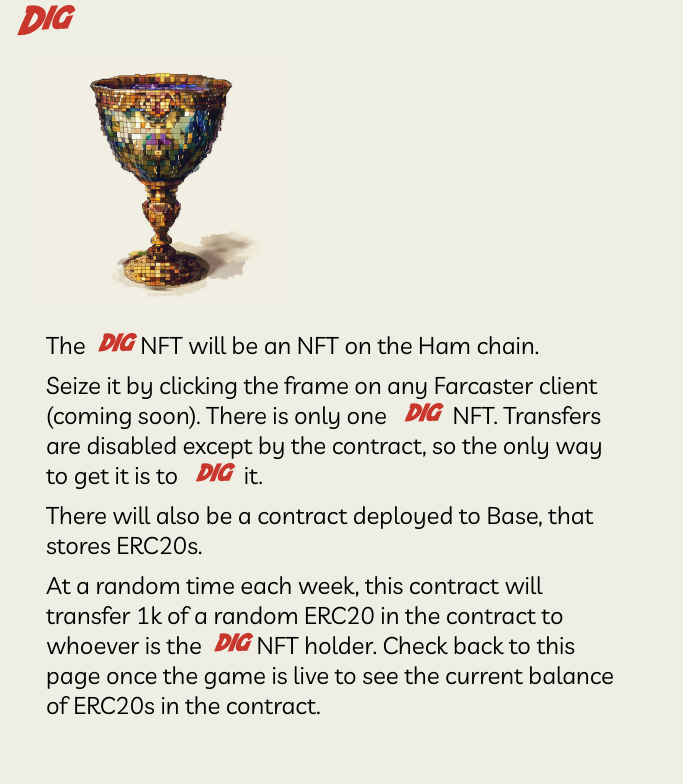
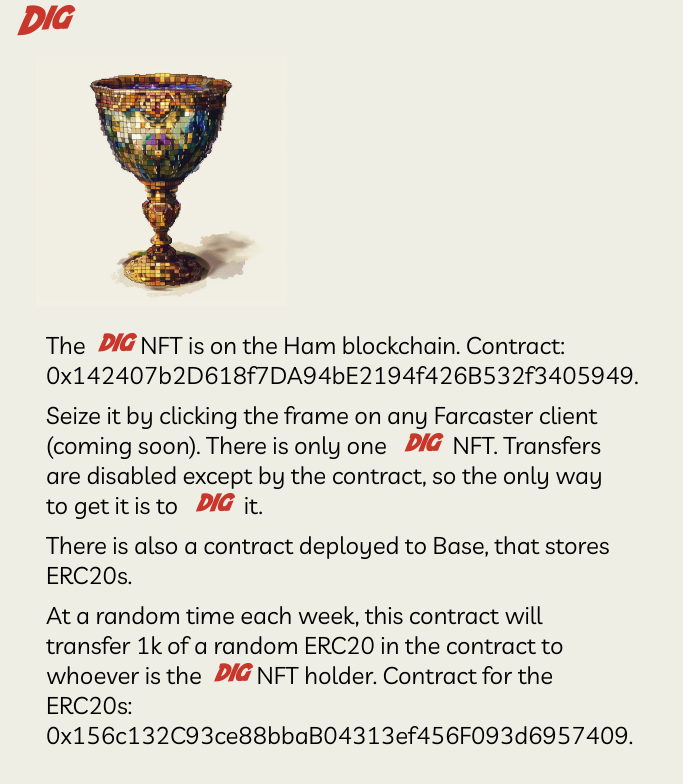
Before and after one commit to seanrobenalt/dig, a Next.js app: page /about in a window 1280 px wide. Shown: the top 784 px of the page, without its empty margins (0-683 px from the left). Built offline with nearby package versions, Linux system fonts and the light colour scheme.

Commit message:
update webpages with prod contracts

```diff
--- a/pages/about.js
+++ b/pages/about.js
@@ -52,13 +52,13 @@
                 >
                   dig
                 </span>
-                NFT will be an NFT on the{" "}
+                NFT is on the Ham blockchain. Contract:{" "}
                 <a
-                  href="https://ham.fun/"
                   target="_blank"
                   rel="noopener noreferrer"
+                  href="https://explorer.ham.fun/address/0x142407b2D618f7DA94bE2194f426B532f3405949"
                 >
-                  Ham chain
+                  0x142407b2D618f7DA94bE2194f426B532f3405949
                 </a>
                 .
               </h2>
@@ -88,8 +88,7 @@
                 it.
               </h2>
               <h2 style={{ margin: "10px" }}>
-                There will also be a contract deployed to Base, that stores
-                ERC20s.
+                There is also a contract deployed to Base, that stores ERC20s.
               </h2>
               <h2 style={{ margin: "10px" }}>
                 At a random time each week, this contract will transfer 1k of a
@@ -103,8 +102,15 @@
                 >
                   dig
                 </span>
-                NFT holder. Check back to this page once the game is live to see
-                the current balance of ERC20s in the contract.
+                NFT holder. Contract for the ERC20s:{" "}
+                <a
+                  href="https://basescan.org/address/0x156c132c93ce88bbab04313ef456f093d6957409"
+                  target="_blank"
+                  rel="noopener noreferrer"
+                >
+                  0x156c132C93ce88bbaB04313ef456F093d6957409
+                </a>
+                .
               </h2>
             </div>
           </div>
```
Also changed, not shown: pages/rules.js (+22 -2 lines), src/app/page.js (+13 -7 lines).
